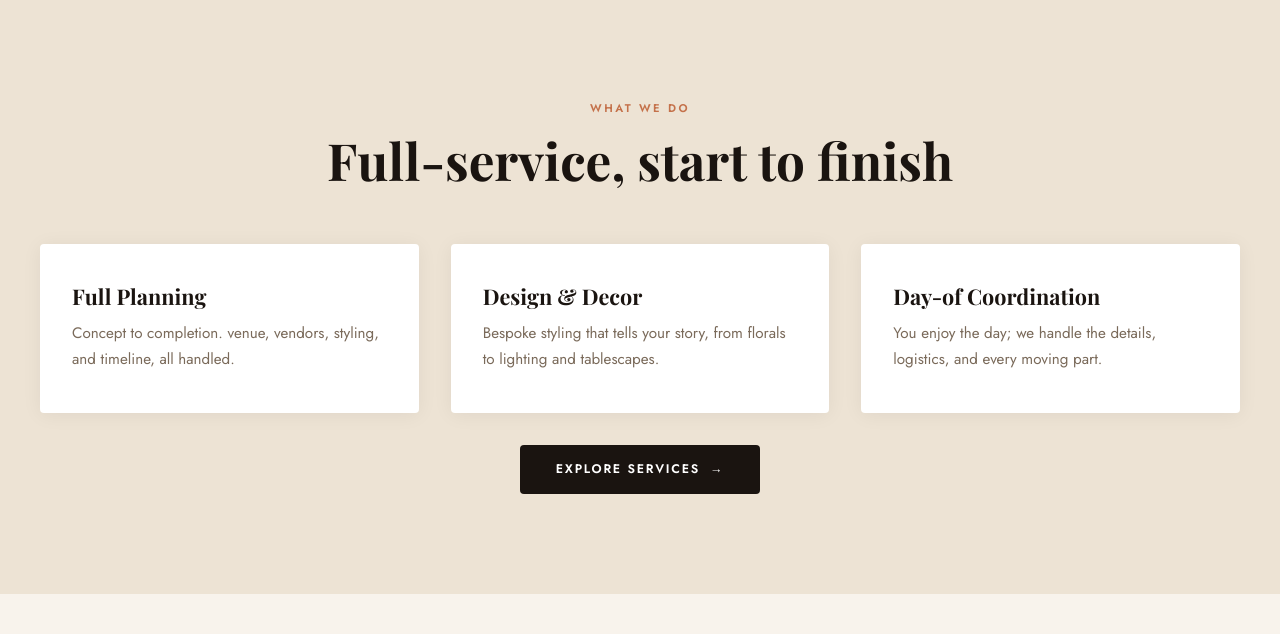
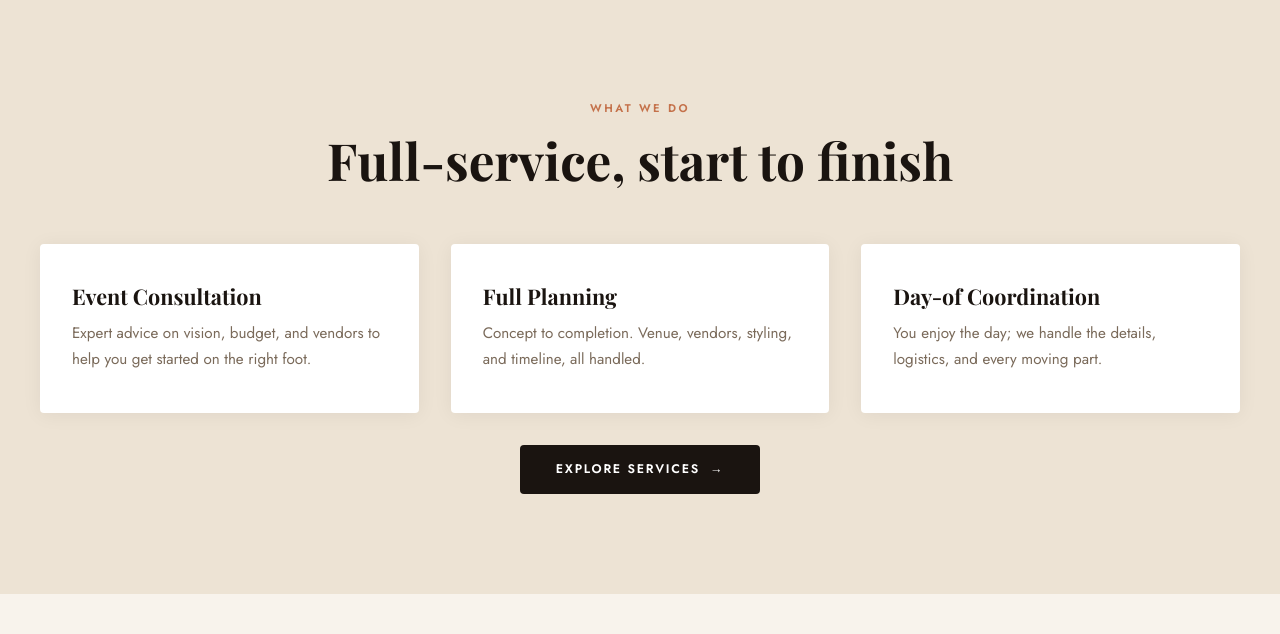
Before and after one commit to AliensOfMars1/event-mania-gh, a Flask app: page / in a window 1280 px wide. Shown: the part 1309-1943 px from the top of the page. Run offline with Flask 3, Linux system fonts and the light colour scheme; some web fonts are replaced.

Commit message:
Selected celebrations images updated

```diff
--- a/templates/index.html
+++ b/templates/index.html
@@ -1,5 +1,5 @@
 {% extends "base.html" %}
-{% block title %}Event Mania GH Luxury Event Planning & Design in Accra{% endblock %}
+{% block title %}Event Mania GH Luxury Event Planning & Coordination in Accra{% endblock %}
 {% block meta_description %}Full-service event planning, design and coordination in Accra, Ghana. Weddings, birthdays, christenings, corporate events — flawless execution, unforgettable moments.{% endblock %}
 
 {% block content %}
@@ -38,7 +38,7 @@
 
 <div class="hero-content">
   <p class="eyebrow">✦Bringing Your Dream Event To Life</p>
-  <h1>Luxury Event Planning,<br>Design &amp; Coordination</h1>
+  <h1>Luxury Event Planning<br> &amp; Coordination</h1>
   <p class="hero-sub">We turn celebrations into experiences, from intimate gatherings to grand weddings, planned with care and executed to perfection.</p>
   <div class="hero-cta">
     <a href="{{ url_for('contact') }}" class="btn btn-primary">Plan Your Event <span class="arrow">→</span></a>
@@ -55,7 +55,6 @@
     <p class="lead">We're a full service event planning and coordination company based in Accra. We bring complete visions to life ... every detail considered, every guest delighted.</p>
   </div>
 </section>
-
 <!-- ═══════════ SERVICES PREVIEW ═══════════ -->
 <section class="section alt">
   <div class="container">
@@ -64,18 +63,25 @@
       <h2 class="section-title">Full-service, start to finish</h2>
     </div>
     <div class="grid grid-3">
+
+      <!-- Card 1: Event Consultation -->
+      <article class="card">
+        <h3>Event Consultation</h3>
+        <p>Expert advice on vision, budget, and vendors to help you get started on the right foot.</p>
+      </article>
+
+      <!-- Card 2: Full Planning -->
       <article class="card">
         <h3>Full Planning</h3>
-        <p>Concept to completion. venue, vendors, styling, and timeline, all handled.</p>
+        <p>Concept to completion. Venue, vendors, styling, and timeline, all handled.</p>
       </article>
-      <article class="card">
-        <h3>Design &amp; Decor</h3>
-        <p>Bespoke styling that tells your story, from florals to lighting and tablescapes.</p>
-      </article>
+
+      <!-- Card 3: Coordination -->
       <article class="card">
         <h3>Day-of Coordination</h3>
         <p>You enjoy the day; we handle the details, logistics, and every moving part.</p>
       </article>
+
     </div>
     <div class="center mt-lg">
       <a href="{{ url_for('services') }}" class="btn btn-dark">Explore Services <span class="arrow">→</span></a>
@@ -92,16 +98,20 @@
     </div>
     <div class="gallery-grid">
       <a class="gallery-item" href="{{ url_for('portfolio') }}">
-        <img src="{{ url_for('static', filename='images/wedding-1.jpg') }}" alt="Garden wedding by Event Mania GH" loading="lazy" />
-        <span>Garden Wedding</span>
+        <img src="{{ url_for('static', filename='images/whitewedding2.jpg') }}" alt="White Wedding by Event Mania GH" loading="lazy" />
+        <span>White Wedding</span>
       </a>
       <a class="gallery-item" href="{{ url_for('portfolio') }}">
-        <img src="{{ url_for('static', filename='images/birthday-1.jpg') }}" alt="Golden birthday celebration" loading="lazy" />
-        <span>Golden Birthday</span>
+        <img src="{{ url_for('static', filename='images/traditional2.jpg') }}" alt="Traditional Wedding event" loading="lazy" />
+        <span>Traditional Wedding</span>
       </a>
       <a class="gallery-item" href="{{ url_for('portfolio') }}">
-        <img src="{{ url_for('static', filename='images/corporate-1.jpg') }}" alt="Corporate gala event" loading="lazy" />
+        <img src="{{ url_for('static', filename='images/traditional3.jpg') }}" alt="Traditional Wedding event" loading="lazy" />
         <span>Corporate Gala</span>
+      </a>
+      <a class="gallery-item" href="{{ url_for('portfolio') }}">
+        <img src="{{ url_for('static', filename='images/whitewedding3.jpg') }}" alt="White Wedding event" loading="lazy" />
+        <span>White Wedding</span>
       </a>
     </div>
     <div class="center mt-lg">
```
